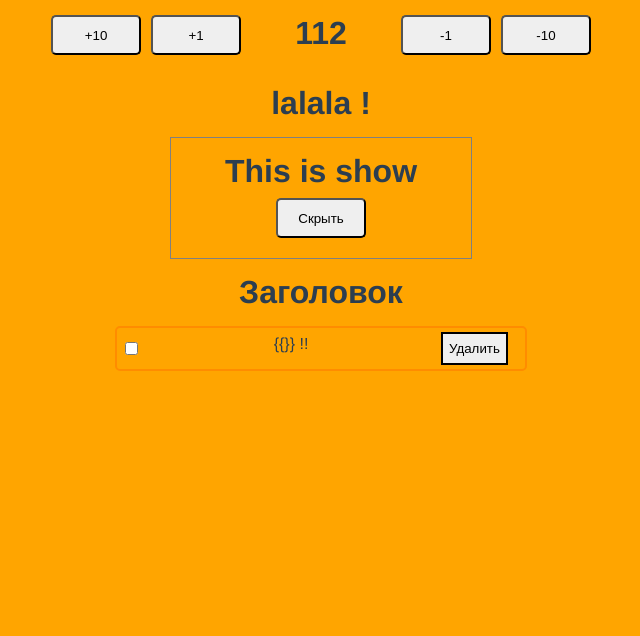
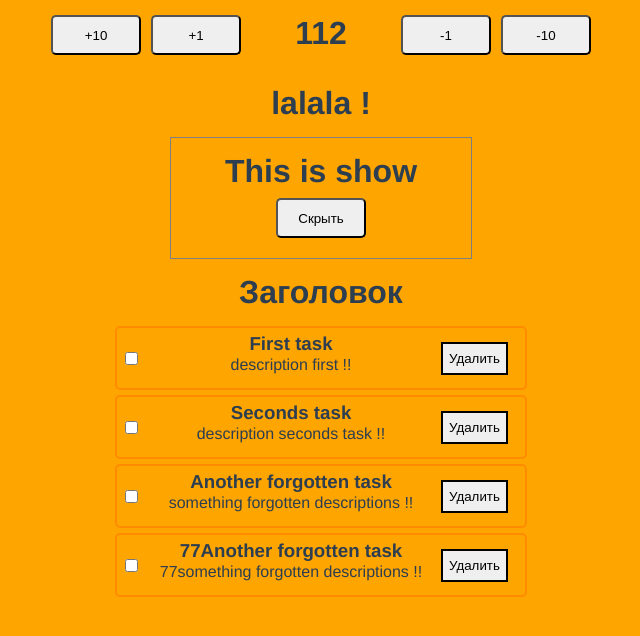
Before and after one commit to Longraf/vue-cli-learning, a Vue app: page / in a window 1280 px wide. Shown: the top 636 px of the page, without its empty margins (319-959 px from the left). Built offline with nearby package versions, Linux system fonts and the light colour scheme.

Commit message:
Правки цикла.

```diff
--- a/src/App.vue
+++ b/src/App.vue
@@ -21,7 +21,7 @@
 <!--      </div>-->
 <!--      <button class="task__btn-delete" @click="deleteTask(item)">Удалить</button>-->
 <!--    </div>-->
-    <MyTask v-bind:tasks="tasks" />
+    <MyTask  v-for="task in tasks" v-bind:task="task" :key="task.id"/>
 
   </div>
 </template>
--- a/src/components/MyTask.vue
+++ b/src/components/MyTask.vue
@@ -1,9 +1,9 @@
-<template v-for="item in tasks">
+<template>
     <div class='task'>
         <input type="checkbox">
         <div class="task__wrapper">
-            <h3 class="task__caption">{{item}}</h3>
-            <p class="task__text">{{}}  !!</p>
+            <h3 class="task__caption">{{ task.task }}</h3>
+            <p class="task__text">{{ task.desc }}  !!</p>
         </div>
         <button class="task__btn-delete">Удалить</button>
     </div>
@@ -13,8 +13,7 @@
     export default {
         name: 'MyTask',
         props: {
-            tasks: Array,
-            // newTask: Object
+            task: Object,
         },
 
         // methods: {
```
